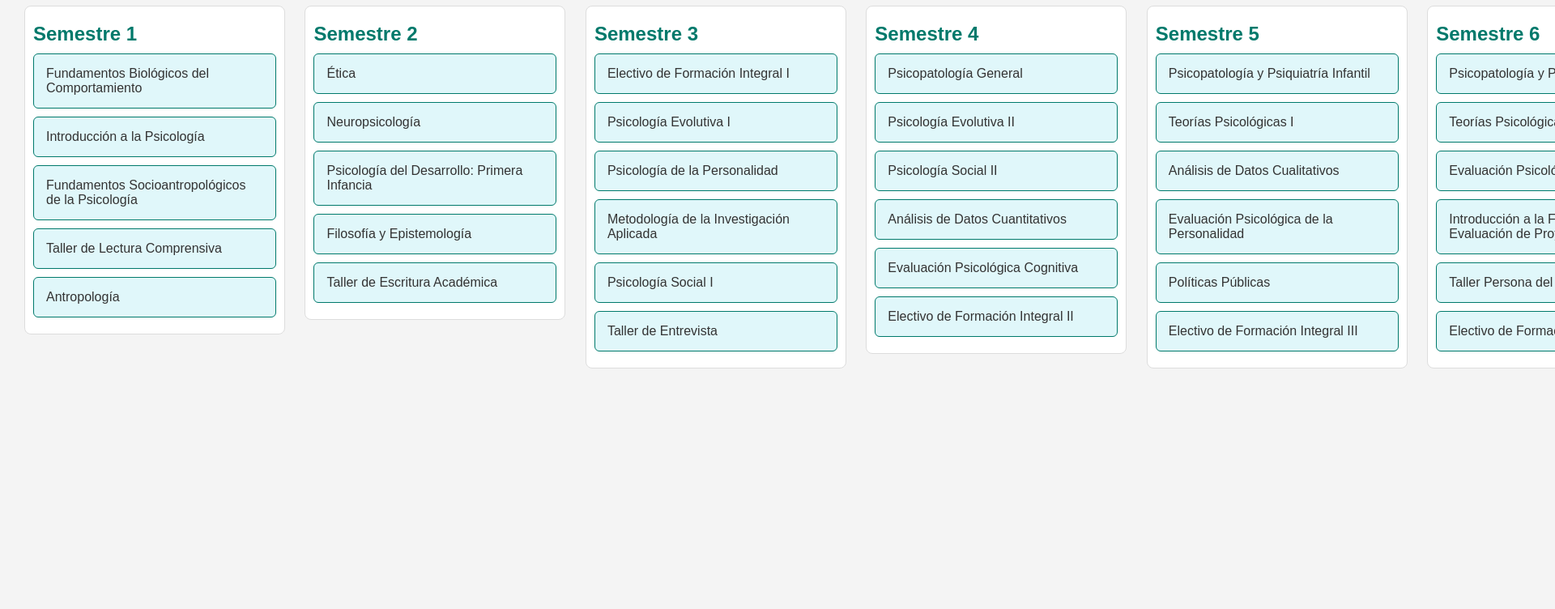
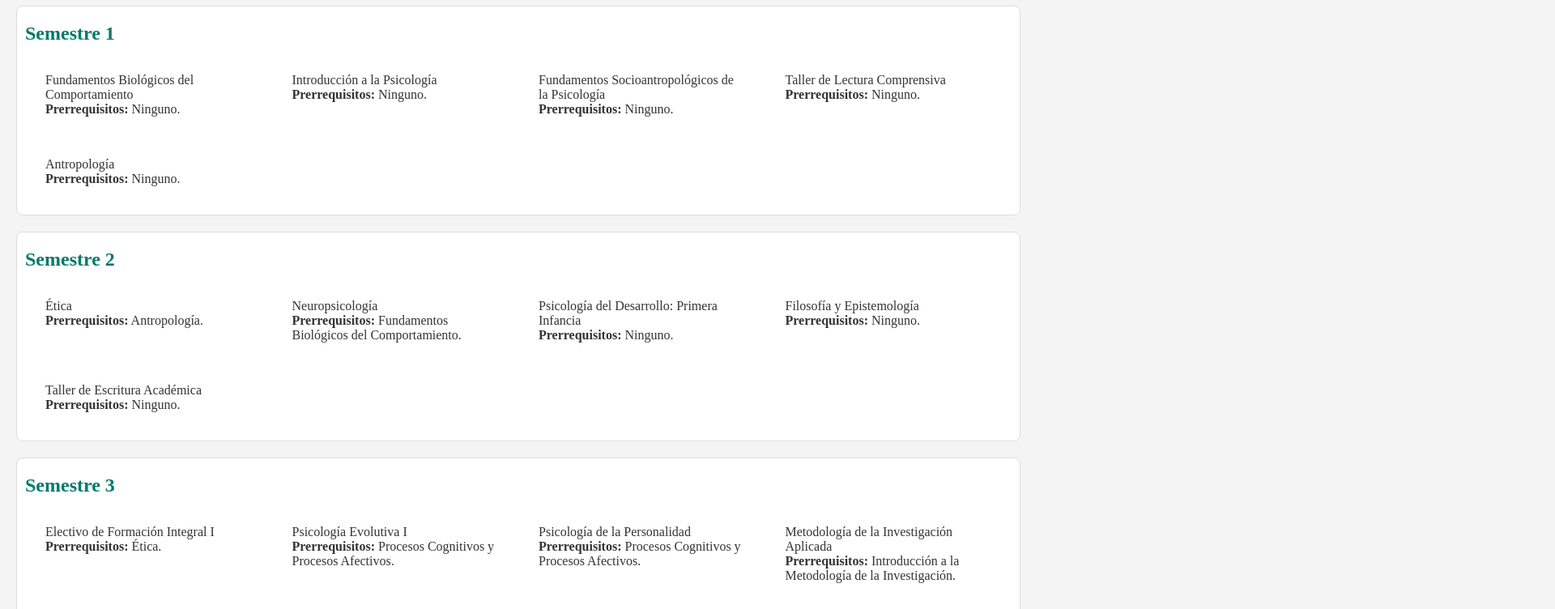
Before and after one commit to alicciav/malla-psicolog-a-uss-22, a plain HTML site: page index.html in a window 1280 px wide. Shown: the part 93-845 px from the top of the page at 81% size, 1920 px wide, since content can reach past the window. Before the commit the page ends 800 px from the top, so only its background shows below. Drawn offline with Linux system fonts and the light colour scheme.

Commit message:
Update styles.css
vertical y times

```diff
--- a/styles.css
+++ b/styles.css
@@ -1,5 +1,5 @@
 body {
-  font-family: Arial, sans-serif;
+  font-family: "Times New Roman", serif;
   margin: 0;
   padding: 20px;
   background: #f4f4f4;
@@ -10,55 +10,26 @@ h1 {
   text-align: center;
 }
 
-/* Para scroll horizontal */
-body {
-  overflow-x: auto;
-  white-space: nowrap;
-}
-
-/* Cada semestre es una columna */
+/* Cada semestre en bloque vertical */
 .semester {
-  display: inline-block;
-  vertical-align: top;
-  width: 300px;
-  margin: 0 10px;
+  display: flex;
+  flex-wrap: wrap;
+  margin: 20px 0;
   border: 1px solid #ddd;
   padding: 10px;
   background: #fff;
   border-radius: 8px;
-  white-space: normal; /* Para que el contenido haga saltos de línea */
 }
 
 .semester h2 {
+  width: 100%;
   margin: 10px 0;
   color: #00796b;
 }
 
+/* Ramos normales: NARANJO */
 .course {
-  margin: 10px 0;
+  flex: 1 0 200px;
+  margin: 10px;
   padding: 15px;
-  background: #e0f7fa;
-  border: 1px solid #00796b;
-  border-radius: 6px;
-  cursor: pointer;
-  transition: background 0.3s;
-}
-
-.course:hover {
-  background: #b2ebf2;
-}
-
-.course-info {
-  display: none;
-  margin-top: 10px;
-  padding: 10px;
-  background: #fafafa;
-  border: 1px solid #ccc;
-  border-radius: 6px;
-}
-
-/* Estilo para ramos aprobados */
-.approved {
-  background: #bbdefb; /* Azul clarito */
-  border: 2px solid #1976d2;
-}
+  background: #f
```
